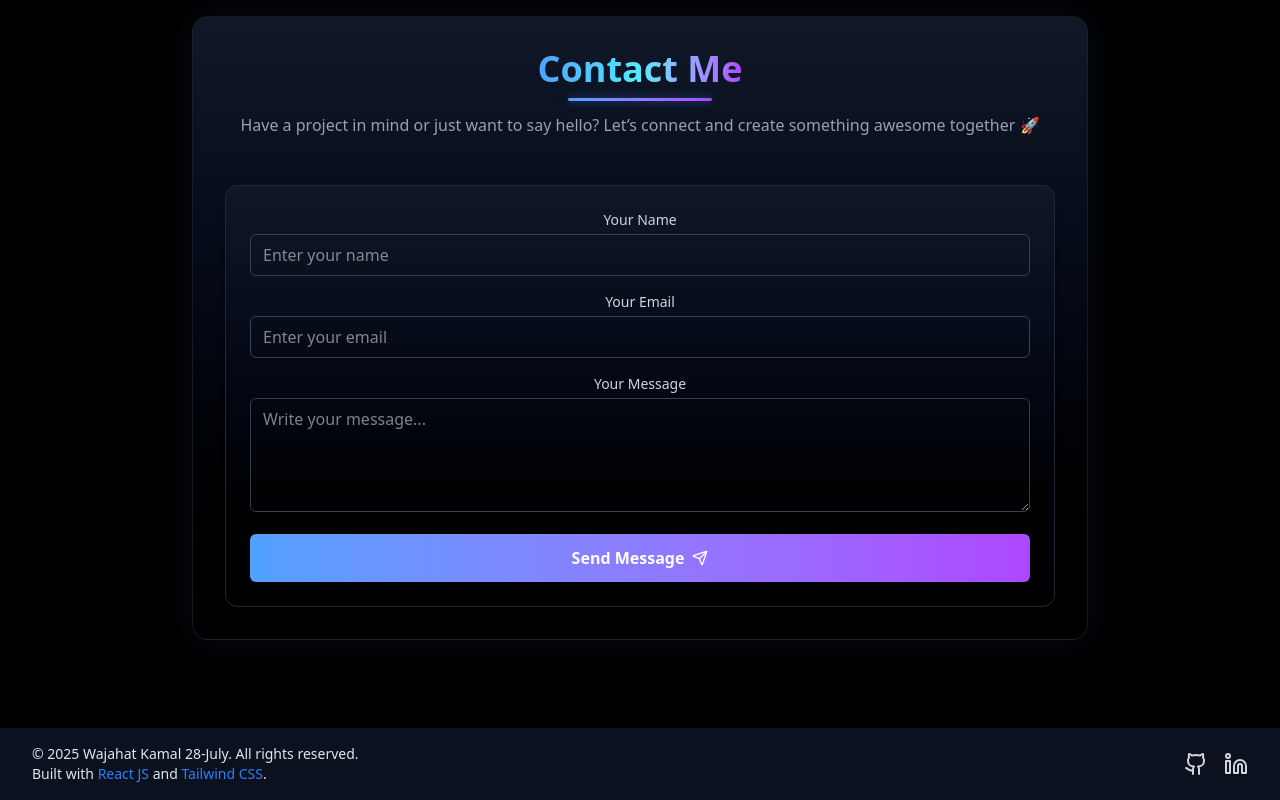
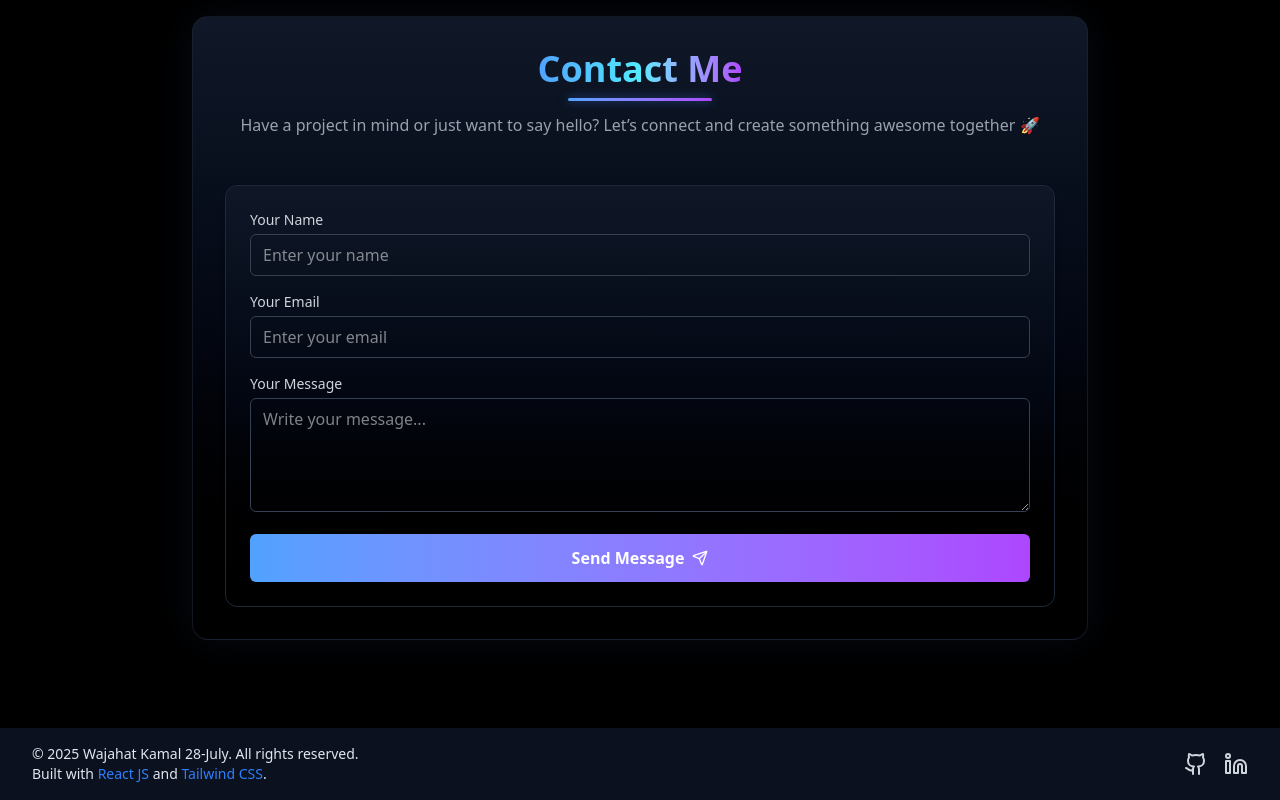
Before and after one commit to wajahat-kamal/Dev-Portfolio, a React (Vite) app: page / in a window 1280 px wide. Shown: the part 2678-3478 px from the top of the page. Built offline with nearby package versions, Linux system fonts and the light colour scheme.

Commit message:
Update ContactSection component: align label text to the start for improved readability and consistency across form fields.

```diff
--- a/src/components/ContactSection.jsx
+++ b/src/components/ContactSection.jsx
@@ -57,7 +57,7 @@ export const ContactSection = () => {
           className="space-y-4 bg-gradient-to-b from-gray-900/90 via-gray-950/90 to-black/90 border border-gray-800 rounded-xl p-6 shadow-md hover:border-blue-500/70 hover:shadow-blue-500/20 transition-all duration-300"
         >
           <div>
-            <label htmlFor="name" className="block text-sm font-medium text-gray-300 mb-1">
+            <label htmlFor="name" className="block text-sm font-medium text-gray-300 mb-1 text-start">
               Your Name
             </label>
             <input
@@ -71,7 +71,7 @@ export const ContactSection = () => {
           </div>
 
           <div>
-            <label htmlFor="email" className="block text-sm font-medium text-gray-300 mb-1">
+            <label htmlFor="email" className="block text-sm font-medium text-gray-300 mb-1 text-start">
               Your Email
             </label>
             <input
@@ -85,7 +85,7 @@ export const ContactSection = () => {
           </div>
 
           <div>
-            <label htmlFor="message" className="block text-sm font-medium text-gray-300 mb-1">
+            <label htmlFor="message" className="block text-sm font-medium text-gray-300 mb-1 text-start">
               Your Message
             </label>
             <textarea
```
